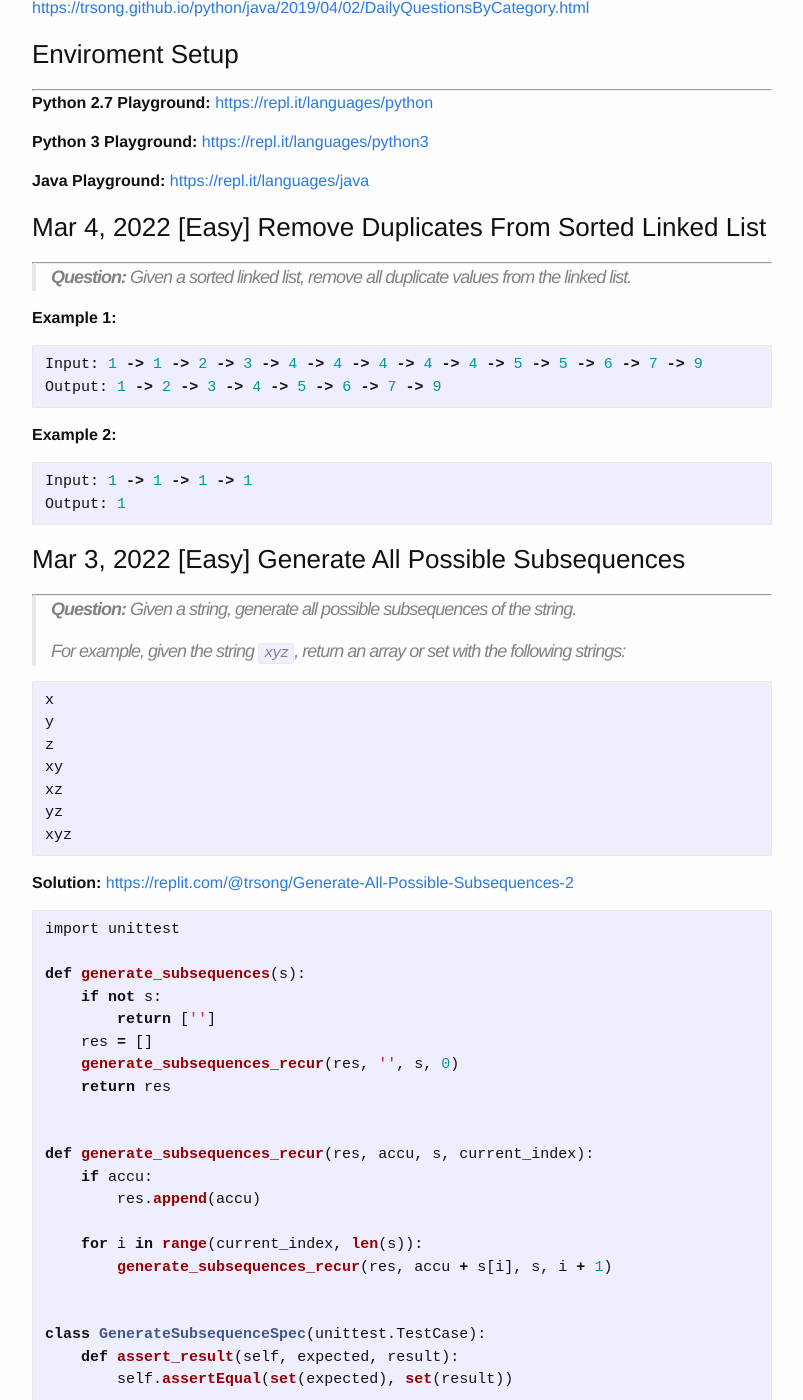
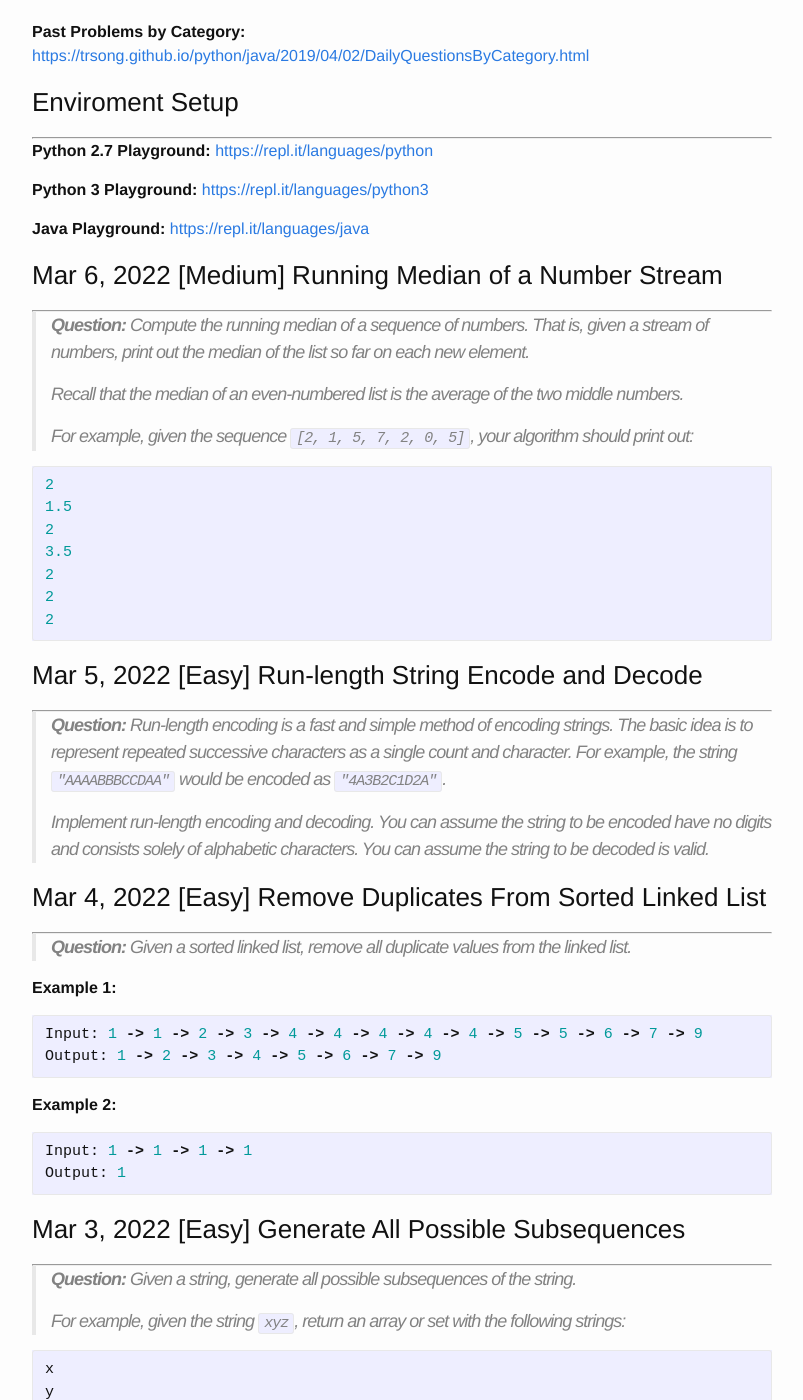
Before and after one commit to trsong/trsong.github.io, a Jekyll site: the page built from _posts/2022-02-01-DailyQuestionsFeb.md, in a window 1280 px wide and 1400 px high, scrolled down 1122 px. Shown: the whole window, without its empty margins (238-1041 px from the left). Built offline with Jekyll 4.4.1, drawn with Linux system fonts in a browser that asks for light colours; some of the changed text lies outside the part shown.

Commit message:
Add Mar 5, 6 question.

````diff
--- a/_posts/2022-02-01-DailyQuestionsFeb.md
+++ b/_posts/2022-02-01-DailyQuestionsFeb.md
@@ -19,6 +19,32 @@ categories: Python/Java
 **Python 3 Playground:** [https://repl.it/languages/python3](https://repl.it/languages/python3)
 
 **Java Playground:** [https://repl.it/languages/java](https://repl.it/languages/java)
+
+
+
+### Mar 6, 2022 \[Medium\] Running Median of a Number Stream
+---
+> **Question:** Compute the running median of a sequence of numbers. That is, given a stream of numbers, print out the median of the list so far on each new element.
+>
+> Recall that the median of an even-numbered list is the average of the two middle numbers.
+>
+> For example, given the sequence `[2, 1, 5, 7, 2, 0, 5]`, your algorithm should print out:
+
+```py
+2
+1.5
+2
+3.5
+2
+2
+2
+```
+
+### Mar 5, 2022 \[Easy\] Run-length String Encode and Decode
+---
+> **Question:** Run-length encoding is a fast and simple method of encoding strings. The basic idea is to represent repeated successive characters as a single count and character. For example, the string `"AAAABBBCCDAA"` would be encoded as `"4A3B2C1D2A"`.
+>
+> Implement run-length encoding and decoding. You can assume the string to be encoded have no digits and consists solely of alphabetic characters. You can assume the string to be decoded is valid.
 
 
 ### Mar 4, 2022 \[Easy\] Remove Duplicates From Sorted Linked List
````
